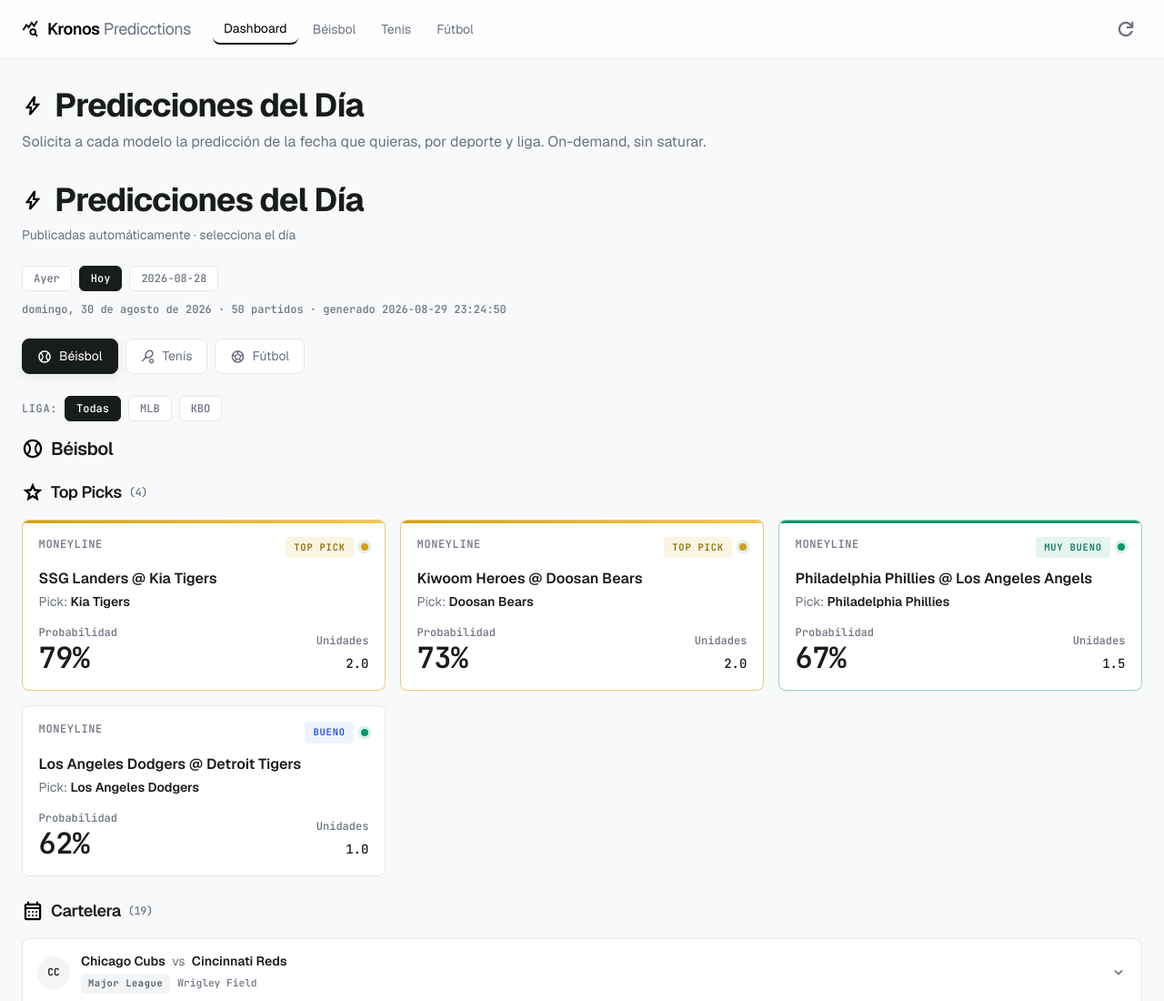
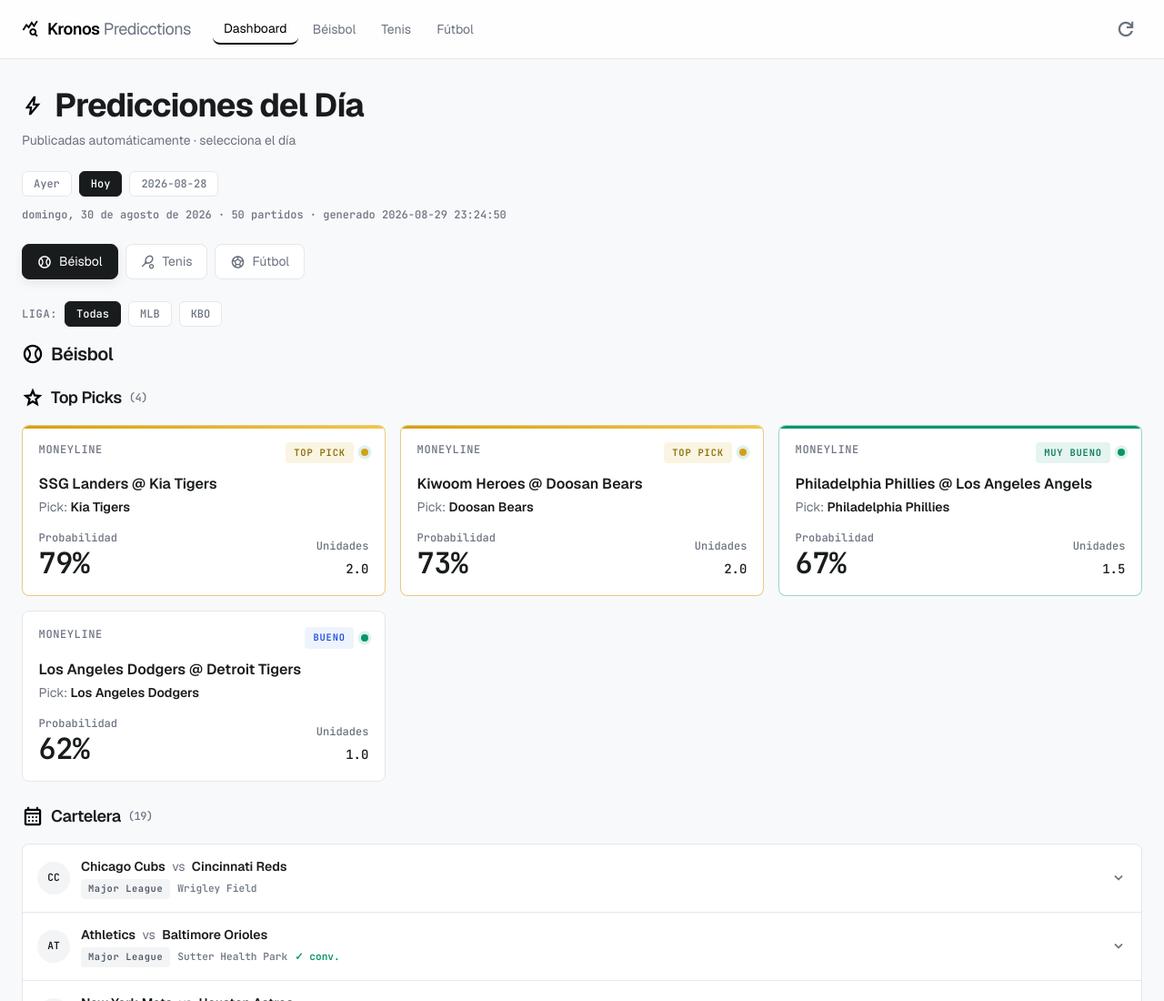
Before and after one commit to Adlax08/kronos-picks, a plain HTML site: page index.html in a window 1280 px wide. Shown: the top 1100 px of the page at 91% size. Drawn offline with nearby package versions, Linux system fonts and the light colour scheme; animation ran at ten frames a second.

Commit message:
Picks 2026-08-29 23:36

```diff
--- a/app.js
+++ b/app.js
@@ -382,6 +382,8 @@
 
   async function initStatic() {
     els.controlBar.classList.add("hidden");
+    const hero = $("heroHeader");
+    if (hero) hero.style.display = "none";
     const healthWrap = document.querySelector(".flex.items-center.gap-2.pl-3.border-l.border-border-subtle");
     if (healthWrap) healthWrap.style.display = "none";
     els.staticRoot.classList.remove("hidden");
--- a/data/days.json
+++ b/data/days.json
@@ -1,5 +1,5 @@
 {
- "generated_at": "2026-08-29T23:24:50",
+ "generated_at": "2026-08-29T23:36:08",
  "days": [
   {
    "date": "2026-08-28",
--- a/index.html
+++ b/index.html
@@ -72,7 +72,7 @@
   <main class="flex-1 py-8 min-h-[calc(100vh-64px)]">
 
     <!-- Hero -->
-    <header class="mb-8 reveal">
+    <header class="mb-8 reveal" id="heroHeader">
       <div class="flex items-center gap-3 mb-2">
         <span class="material-symbols-outlined text-primary text-2xl">bolt</span>
         <h1 class="font-headline font-bold text-3xl md:text-4xl tracking-tight text-on-surface">Predicciones del Día</h1>
```
